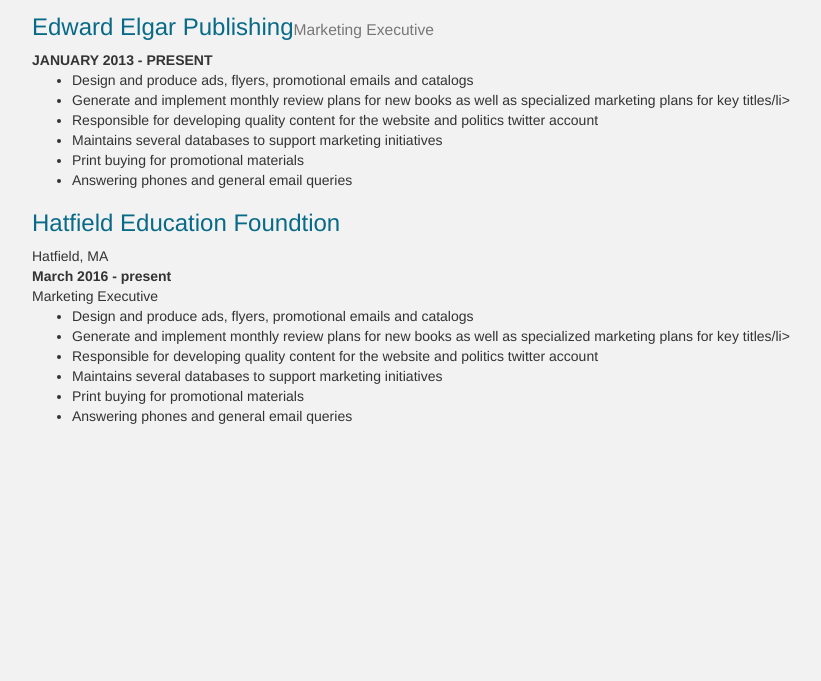
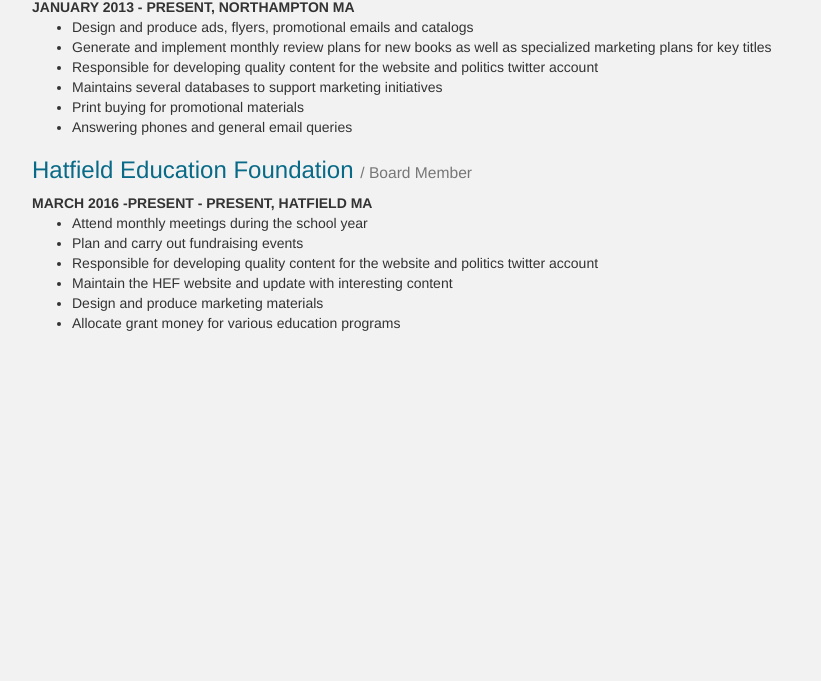
Before and after one commit to siosue/siosue.github.io, a plain HTML site: page index.html in a window 1280 px wide. Shown: the part 119-800 px from the top of the page, without its empty margins (38-859 px from the left). Drawn offline with nearby package versions, Linux system fonts and the light colour scheme.

Commit message:
Update index.html
Added HEF info

```diff
--- a/index.html
+++ b/index.html
@@ -25,14 +25,13 @@
       <div class="header"><h1>Siobhan Tripp<small> a resume</small></h1></div>
 
  <section id="work-history">
-        <h2>Work History</h2>
 
         <div class="employer">
-          <div class="employer-name"><h3>Edward Elgar Publishing<small>Marketing Executive</small></h3></div>
-          <div class="dates">JANUARY 2013 - PRESENT</div>
+          <div class="employer-name"><h3>Edward Elgar Publishing <small>/ Marketing Executive</small></h3></div>
+          <div class="dates">JANUARY 2013 - PRESENT, NORTHAMPTON MA</div>
             <ul>
               <li>Design and produce ads, flyers, promotional emails and catalogs</li>
-              <li>Generate and implement monthly review plans for new books as well as specialized marketing plans for key titles/li>
+              <li>Generate and implement monthly review plans for new books as well as specialized marketing plans for key titles</li>
               <li>Responsible for developing quality content for the website and politics twitter account</li>
               <li>Maintains several databases to support marketing initiatives</li>
               <li>Print buying for promotional materials</li>
@@ -40,18 +39,16 @@
             </ul>
         </div>
 
-    <div class="employer">
-          <div class="employer-name"><h3>Hatfield Education Foundtion</h3></div>
-          <div class="employer-location">Hatfield, MA</div>
-          <div class="dates">March 2016 - present</div>
-            <div class="job-title">Marketing Executive</div>
+        <div class="employer">
+          <div class="employer-name"><h3>Hatfield Education Foundation <small>/ Board Member</small></h3></div>
+          <div class="dates">MARCH 2016 -PRESENT - PRESENT, HATFIELD MA</div>
             <ul>
-              <li>Design and produce ads, flyers, promotional emails and catalogs</li>
-              <li>Generate and implement monthly review plans for new books as well as specialized marketing plans for key titles/li>
+              <li>Attend monthly meetings during the school year</li>
+              <li>Plan and carry out fundraising events</li>
               <li>Responsible for developing quality content for the website and politics twitter account</li>
-              <li>Maintains several databases to support marketing initiatives</li>
-              <li>Print buying for promotional materials</li>
-              <li>Answering phones and general email queries</li>
+              <li>Maintain the HEF website and update with interesting content</li>
+              <li>Design and produce marketing materials</li>
+              <li>Allocate grant money for various education programs</li>
             </ul>
         </div>
 
```
